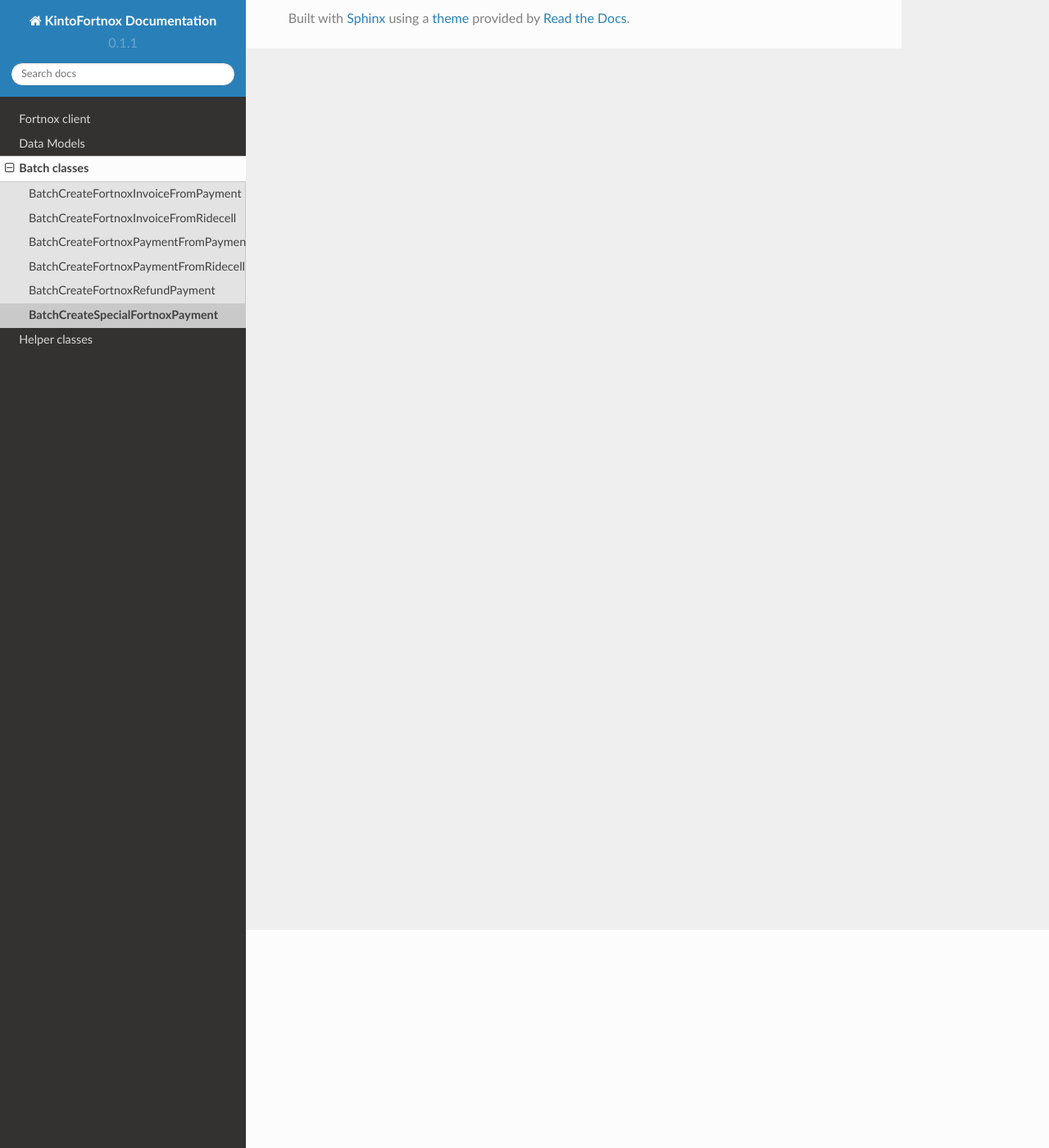
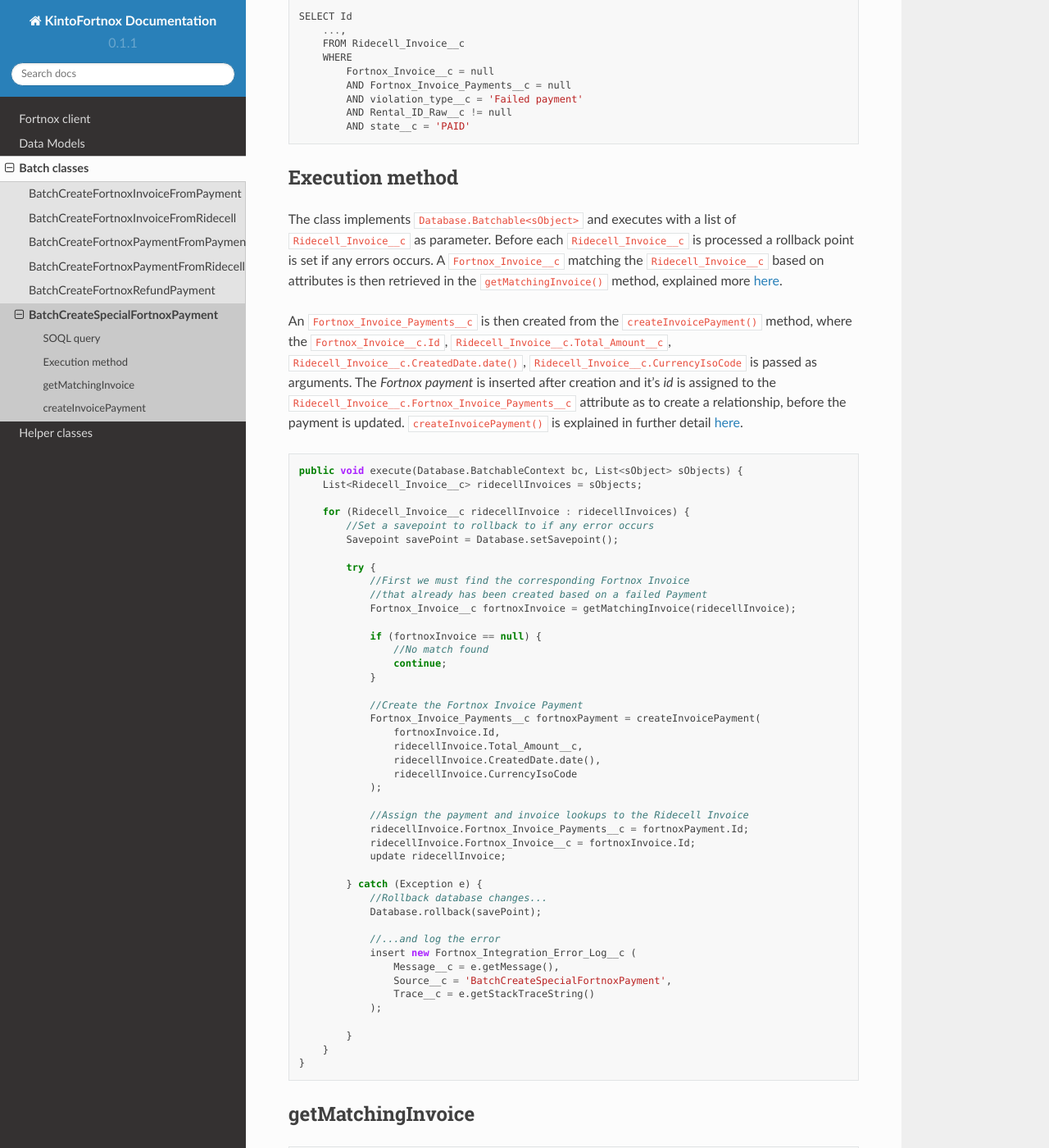
Before and after one commit to AxenonDevOps/KintoFortnoxDocs, a Sphinx documentation site: the page built from docs/source/BatchCreateSpecialFortnoxPayment.rst, in a window 1280 px wide and 1400 px high, scrolled down 266 px. Shown: the whole window at 82% size. Built offline with Sphinx 7.4.7 and the Read the Docs theme 2.0.0, drawn with Linux system fonts in a browser that asks for light colours; some of the changed text lies outside the part shown.

Commit message:
more docs

```diff
--- a/docs/source/BatchCreateFortnoxRefundPayment.rst
+++ b/docs/source/BatchCreateFortnoxRefundPayment.rst
@@ -13,7 +13,7 @@ The batch class retrieves objects from ``Fortnox_Invoice__c`` with below SOQL qu
         FROM Fortnox_Invoice__c
         WHERE
             Refunds_Payment__c != null
-            AND Fortnox_Refund_Invoice_Payment__c = null'
+            AND Fortnox_Refund_Invoice_Payment__c = null
 
 
 Execution method
--- a/docs/source/BatchCreateSpecialFortnoxPayment.rst
+++ b/docs/source/BatchCreateSpecialFortnoxPayment.rst
@@ -1,2 +1,133 @@
 BatchCreateSpecialFortnoxPayment
-------------------------------------
+=====================================
+
+SOQL query
+-----------
+
+The batch class retrieves objects from ``Ridecell_Invoice__c`` with below SOQL query:
+
+.. code-block::
+
+    SELECT Id
+        ...,
+        FROM Ridecell_Invoice__c
+        WHERE
+            Fortnox_Invoice__c = null
+            AND Fortnox_Invoice_Payments__c = null
+            AND violation_type__c = 'Failed payment'
+            AND Rental_ID_Raw__c != null
+            AND state__c = 'PAID'
+
+
+Execution method
+-----------------
+
+The class implements ``Database.Batchable<sObject>`` and executes with a list of ``Ridecell_Invoice__c`` as parameter.
+Before each ``Ridecell_Invoice__c`` is processed a rollback point is set if any errors occurs. A ``Fortnox_Invoice__c``
+matching the ``Ridecell_Invoice__c`` based on attributes is then retrieved in the ``getMatchingInvoice()`` method,
+explained more :ref:`here<BatchCreateSpecialFortnoxPayment:getMatchingInvoice>`.
+
+An ``Fortnox_Invoice_Payments__c`` is then created from the ``createInvoicePayment()`` method,
+where the ``Fortnox_Invoice__c.Id``,  ``Ridecell_Invoice__c.Total_Amount__c``, ``Ridecell_Invoice__c.CreatedDate.date()``,
+``Ridecell_Invoice__c.CurrencyIsoCode`` is passed as arguments.
+The `Fortnox payment` is inserted after creation and it's `id` is assigned
+to the ``Ridecell_Invoice__c.Fortnox_Invoice_Payments__c``
+attribute as to create a relationship, before the payment is updated.
+``createInvoicePayment()`` is explained in further detail
+:ref:`here <BatchCreateSpecialFortnoxPayment:createInvoicePayment>`.
+
+.. code-block:: javascript
+
+    public void execute(Database.BatchableContext bc, List<sObject> sObjects) {
+        List<Ridecell_Invoice__c> ridecellInvoices = sObjects;
+
+        for (Ridecell_Invoice__c ridecellInvoice : ridecellInvoices) {
+            //Set a savepoint to rollback to if any error occurs
+            Savepoint savePoint = Database.setSavepoint();
+
+            try {
+                //First we must find the corresponding Fortnox Invoice
+                //that already has been created based on a failed Payment
+                Fortnox_Invoice__c fortnoxInvoice = getMatchingInvoice(ridecellInvoice);
+
+                if (fortnoxInvoice == null) {
+                    //No match found
+                    continue;
+                }
+
+                //Create the Fortnox Invoice Payment
+                Fortnox_Invoice_Payments__c fortnoxPayment = createInvoicePayment(
+                    fortnoxInvoice.Id,
+                    ridecellInvoice.Total_Amount__c,
+                    ridecellInvoice.CreatedDate.date(),
+                    ridecellInvoice.CurrencyIsoCode
+                );
+
+                //Assign the payment and invoice lookups to the Ridecell Invoice
+                ridecellInvoice.Fortnox_Invoice_Payments__c = fortnoxPayment.Id;
+                ridecellInvoice.Fortnox_Invoice__c = fortnoxInvoice.Id;
+                update ridecellInvoice;
+
+            } catch (Exception e) {
+                //Rollback database changes...
+                Database.rollback(savePoint);
+
+                //...and log the error
+                insert new Fortnox_Integration_Error_Log__c (
+                    Message__c = e.getMessage(),
+                    Source__c = 'BatchCreateSpecialFortnoxPayment',
+                    Trace__c = e.getStackTraceString()
+                );
+
+            }
+        }
+    }
+
+
+getMatchingInvoice
+---------------------
+
+.. code-block:: javascript
+
+    public static Fortnox_Invoice__c getMatchingInvoice(Ridecell_Invoice__c ridecellInvoice) {
+        //Find the corresponding Fortnox Invoice
+        //that already has been created based on a failed Payment
+
+        String rentalId = String.valueOf((ridecellInvoice.Rental_ID_Raw__c).setScale(0));
+
+        try {
+            return [
+                SELECT Id
+                FROM Fortnox_Invoice__c
+                WHERE Ert_ordernummer__c = :rentalId
+                AND Antal_Fortnox_Betalningar__c = 0
+                AND Fakturabelopp_Ink_Moms__c  = :ridecellInvoice.Total_Amount__c
+                LIMIT 1
+            ];
+        } catch (Exception e) {
+            return null;
+        }
+    }
+
+createInvoicePayment
+---------------------
+
+``createRefundPayment`` generates ``Fortnox_Invoice_Payments__c`` which is linked
+to a ``Fortnox_Invoice__c.``.
+
+.. code-block:: javascript
+
+    public static Fortnox_Invoice_Payments__c createInvoicePayment(String fortnoxInvoiceId, Decimal amount, Date paymentDate, String currencyIsoCode) {
+        //Create the Salesforce Invoice Payment
+        Fortnox_Invoice_Payments__c payment = new Fortnox_Invoice_Payments__c(
+            Amount__c = amount,
+            Fortnox_Invoice__c = fortnoxInvoiceId,
+            CurrencyIsoCode = currencyIsoCode,
+            Payment_Date__c = paymentDate
+        );
+
+        //Insert it so we get an Id
+        insert payment;
+
+        return payment;
+    }
```
